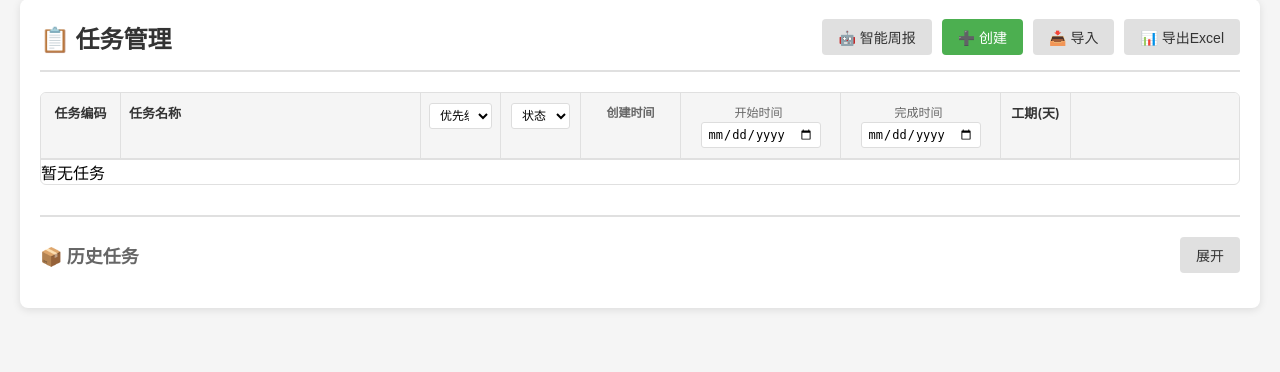
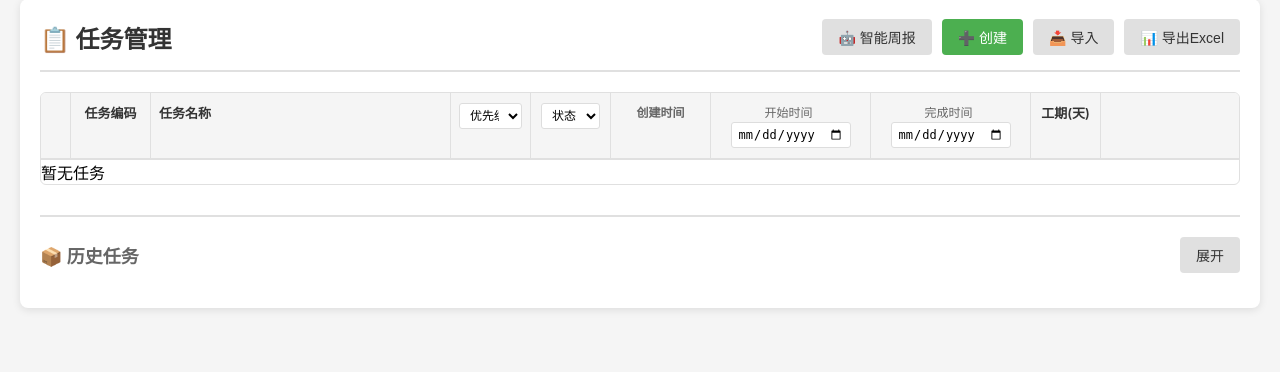
Before and after one commit to nanjiyueguang/mytodolist, a Flask app: page / in a window 1280 px wide. Shown: the part 21-393 px from the top of the page. Run offline with Flask 3, Linux system fonts and the light colour scheme; data that the repository does not hold is empty.

Commit message:
fix: 表头与行数据列对齐，首列均为拖拽手柄占位列

```diff
--- a/static/js/app.js
+++ b/static/js/app.js
@@ -304,6 +304,7 @@ function renderTaskTable() {
 
         html += `
             <div class="task-row level-${task.level} ${task.is_overdue ? 'overdue-task' : ''} ${isCollapsed ? 'collapsed' : ''} ${task.status === '已完成' ? 'task-completed' : ''}" data-task-id="${task.id}" draggable="true">
+                <div class="col-drag-handle-header"></div>
                 <div class="col-task-code">${task.taskCode}</div>
                 <div class="col-task-name task-name-cell level-${task.level}" style="padding-left: ${8 + indent}px">
                     ${toggleIcon}
--- a/templates/index.html
+++ b/templates/index.html
@@ -97,6 +97,7 @@
         <!-- 任务列表（默认折叠） -->
         <div class="task-list-container">
             <div class="table-header">
+                <div class="col-drag-handle-header"></div>
                 <div class="col-task-code">任务编码</div>
                 <div class="col-task-name">任务名称</div>
                 <div class="col-priority">
```
